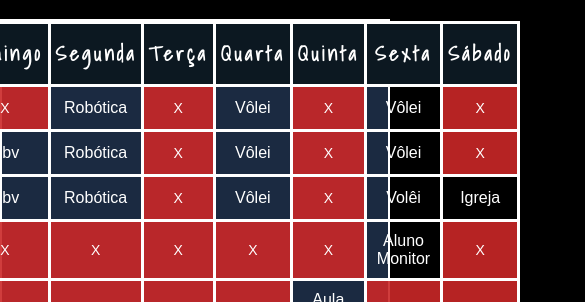
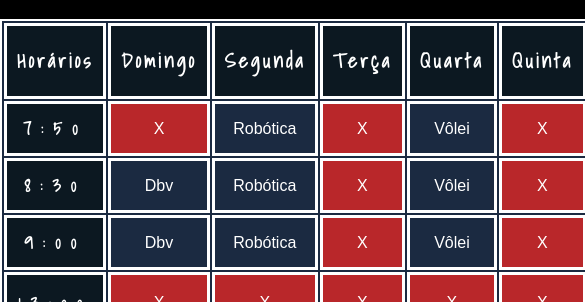
Before and after one commit to AlexandreComn/Tabelas-horarios, a plain HTML site: page index.html in a window 390 px wide. Shown: the part 542-844 px from the top of the page, 585 px wide, since content can reach past the window. Drawn offline with Linux system fonts and the light colour scheme; a web font is replaced by a local one.

Commit message:
Update style.css

```diff
--- a/style.css
+++ b/style.css
@@ -139,29 +139,3 @@ main th{
     text-align: center;
     padding: 0px 10px 10px 10px;
 }
-
-
-@media (max-width: 600px) {
-    table {
-      width: 100%;
-      border-collapse: collapse;
-    }
-
-    th, td {
-      padding: 5px;
-      text-align: center;
-    }
-
-    th {
-      font-size: 16px;
-    }
-
-    .hora {
-      font-size: 14px;
-      letter-spacing: 5px;
-    }
-
-    .livre {
-      font-size: 14px;
-    }
-  }
```
